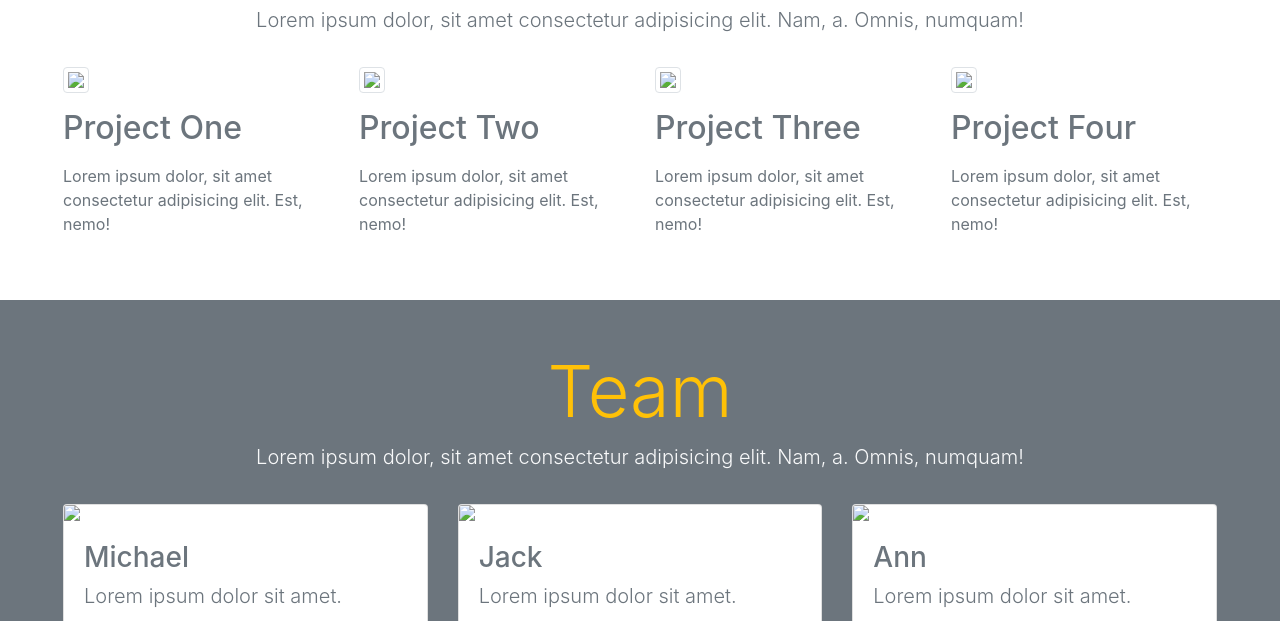
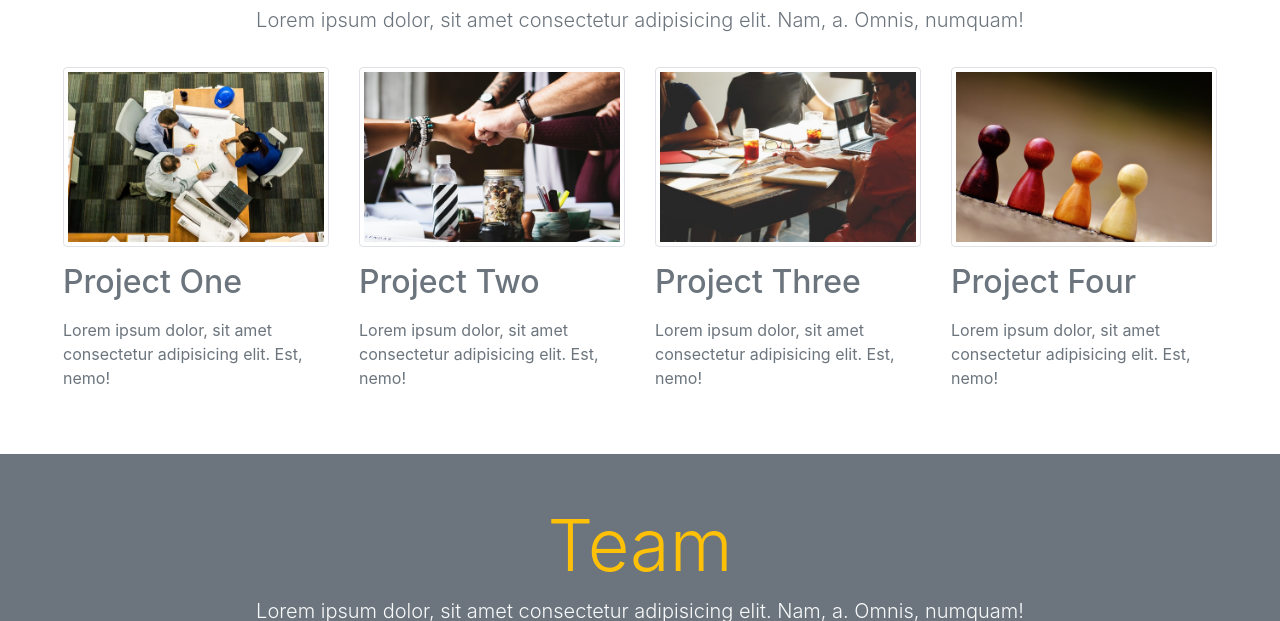
Before and after one commit to robinglory/Only_Bootstrap_Website, a plain HTML site: page index.html in a window 1280 px wide. Shown: the part 1572-2193 px from the top of the page. Drawn offline with nearby package versions, Linux system fonts and the light colour scheme; the site is published under a folder, as on GitHub Pages, so addresses that start at the root find nothing.

Commit message:
Fixing Images

```diff
--- a/index.html
+++ b/index.html
@@ -4,7 +4,7 @@
     <!-- Required meta tags -->
     <meta charset="utf-8">
     <meta name="viewport" content="width=device-width, initial-scale=1, shrink-to-fit=no">
-    <link rel="title icon" type="image/png" href="images/title-img.png"/>
+    <link rel="title icon" type="image/png" href="title-img.png"/>
     <!-- Bootstrap CSS -->
     <link rel="stylesheet" href="https://stackpath.bootstrapcdn.com/bootstrap/4.1.1/css/bootstrap.min.css" integrity="sha384-WskhaSGFgHYWDcbwN70/dfYBj47jz9qbsMId/iRN3ewGhXQFZCSftd1LZCfmhktB" crossorigin="anonymous">
 <!--    fontawesome-->
@@ -111,22 +111,22 @@
             <!-- end of title -->
             <div class="row">
                 <div class="col-lg-3 col-sm-6">
-                    <img src="/project1.jpg" class="img-thumbnail">
+                    <img src="project1.jpg" class="img-thumbnail">
                     <h2 class="my-3 text-secondary">Project One</h2>
                     <p class="text-muted">Lorem ipsum dolor, sit amet consectetur adipisicing elit. Est, nemo!</p>
                 </div>
                 <div class="col-lg-3 col-sm-6">
-                    <img src="/project2.jpg" class="img-thumbnail">
+                    <img src="project2.jpg" class="img-thumbnail">
                     <h2 class="my-3 text-secondary">Project Two</h2>
                     <p class="text-muted">Lorem ipsum dolor, sit amet consectetur adipisicing elit. Est, nemo!</p>
                 </div>
                 <div class="col-lg-3 col-sm-6">
-                    <img src="/project3.jpg" class="img-thumbnail">
+                    <img src="project3.jpg" class="img-thumbnail">
                     <h2 class="my-3 text-secondary">Project Three</h2>
                     <p class="text-muted">Lorem ipsum dolor, sit amet consectetur adipisicing elit. Est, nemo!</p>
                 </div>
                 <div class="col-lg-3 col-sm-6">
-                    <img src="/project4.jpg" class="img-thumbnail">
+                    <img src="project4.jpg" class="img-thumbnail">
                     <h2 class="my-3 text-secondary">Project Four</h2>
                     <p class="text-muted">Lorem ipsum dolor, sit amet consectetur adipisicing elit. Est, nemo!</p>
                 </div>
@@ -149,7 +149,7 @@
             <div class="row">
                 <div class="col-lg-4 col-sm-10 mx-auto mb-4">
                     <div class="card">
-                        <img src="/kid1.jpg" class="card-img-top">
+                        <img src="kid1.jpg" class="card-img-top">
                         <div class="card-body">
                             <div class="card-title">
                                 <h3 class="text-muted">Michael</h3>
@@ -167,7 +167,7 @@
                 </div>
                 <div class="col-lg-4 col-sm-10 mx-auto mb-4">
                     <div class="card">
-                        <img src="/kid2.jpg" class="card-img-top">
+                        <img src="kid2.jpg" class="card-img-top">
                         <div class="card-body">
                             <div class="card-title">
                                 <h3 class="text-muted">Jack</h3>
@@ -185,7 +185,7 @@
                 </div>
                 <div class="col-lg-4 col-sm-10 mx-auto mb-4">
                     <div class="card">
-                        <img src="/kid3.jpg" class="card-img-top">
+                        <img src="kid3.jpg" class="card-img-top">
                         <div class="card-body">
                             <div class="card-title">
                                 <h3 class="text-muted">Ann</h3>
```
